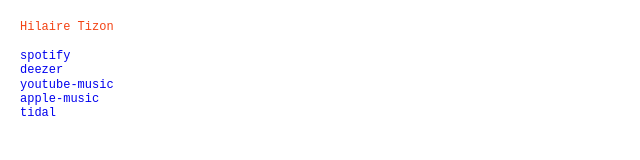
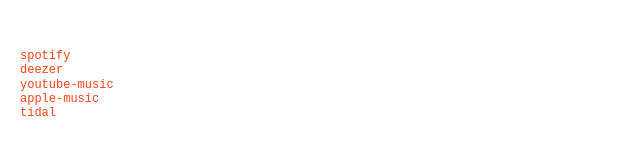
Before and after one commit to hilairetizon/hilairetizonmusic, a plain HTML site: page index.html in a window 1280 px wide. Shown: the whole page, without its empty margins (0-640 px from the left). Drawn offline with Linux system fonts and the light colour scheme.

Commit message:
Update index.html

```diff
--- a/index.html
+++ b/index.html
@@ -15,13 +15,13 @@
             font-family: monospace;
             font-size: 12px;
             line-height: 1.2;
-            color: #F34213;
+            color: #fff;
             background: #fff;
             padding: 20px;
         }
 
         a {
-            color: #red;
+            color: #F34213;
             text-decoration: none;
             display: block;
         }
```
